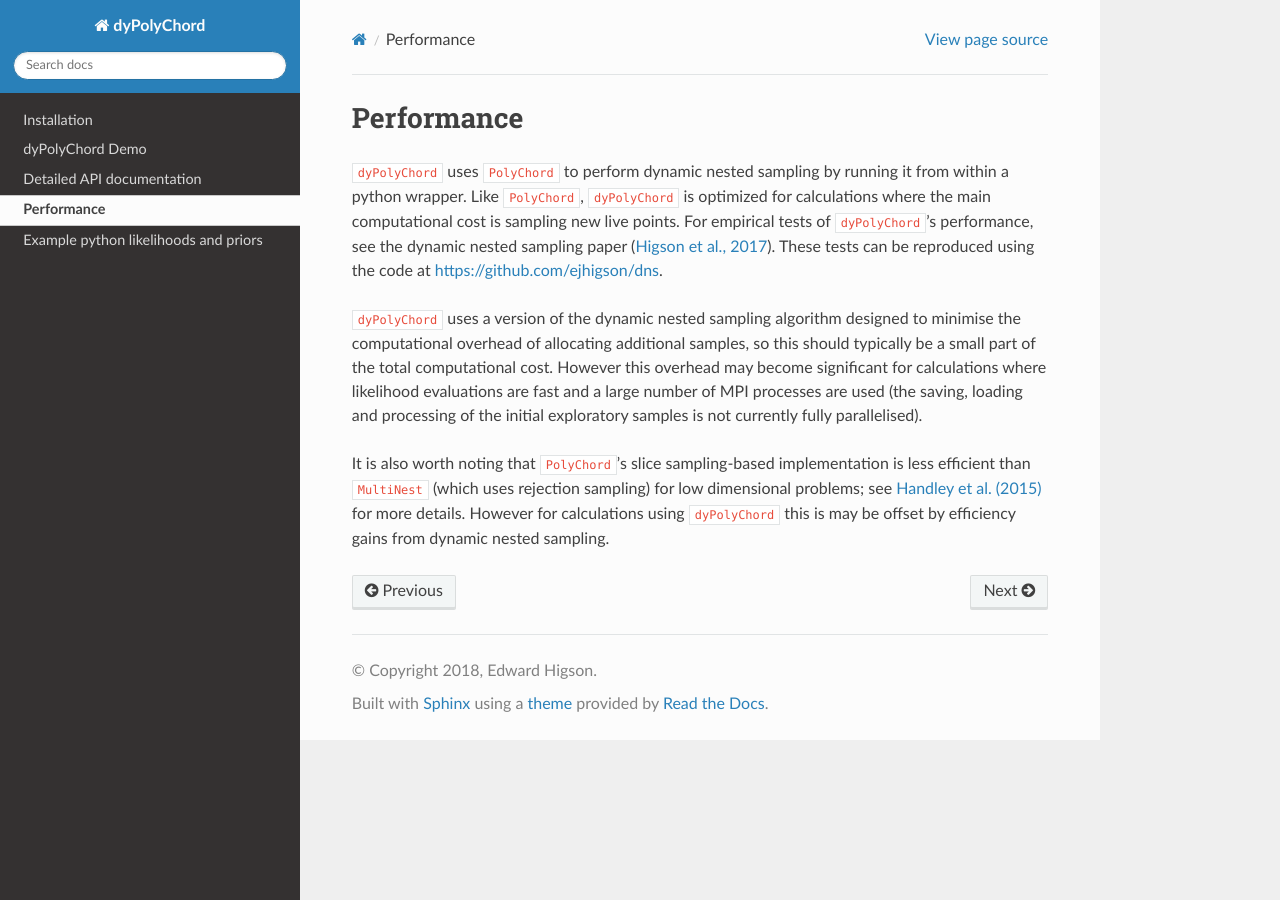
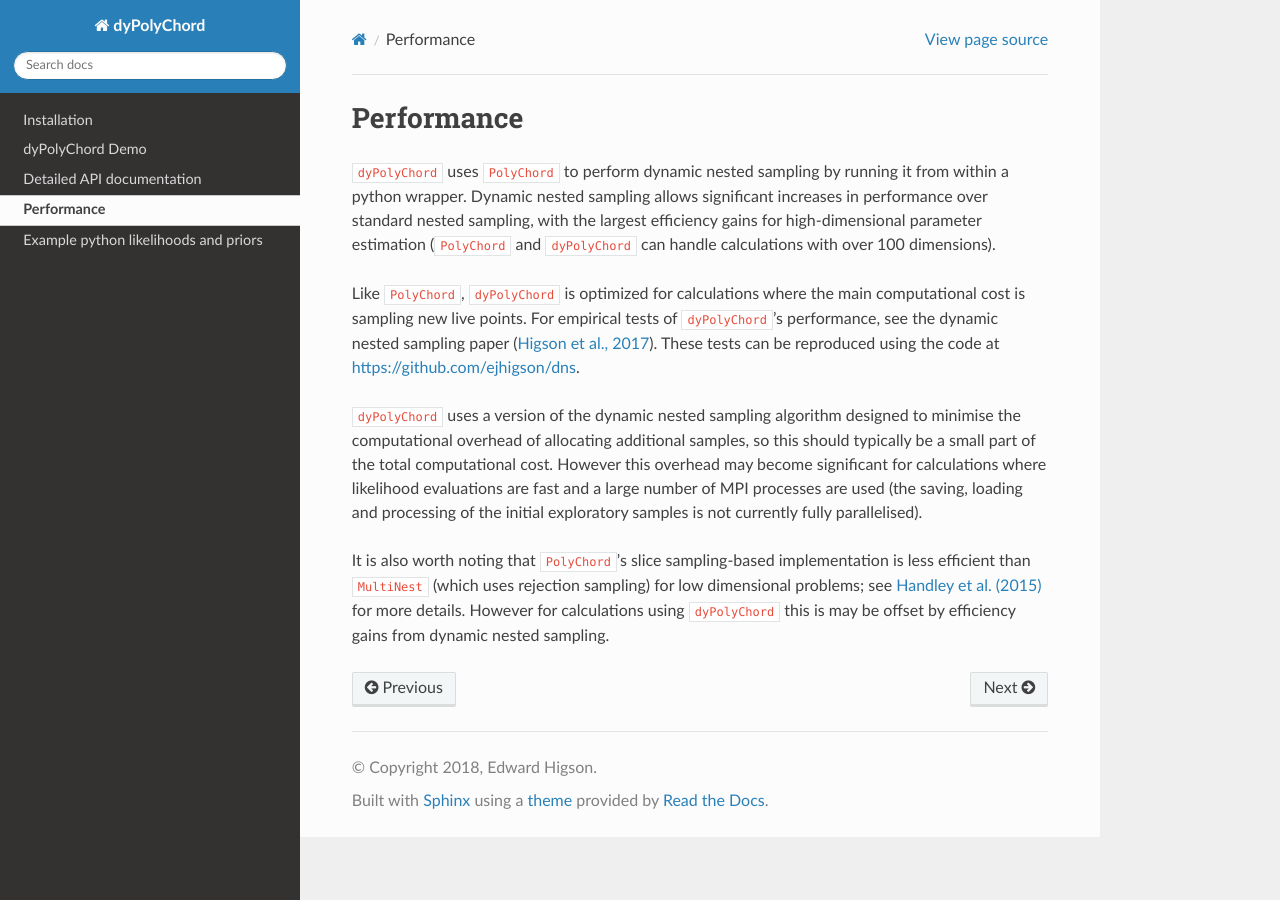
Before and after one commit to ejhigson/dyPolyChord, a Sphinx documentation site: the page built from docs/performance.rst, in a window 1280 px wide. Built offline with Sphinx 7.4.7 and the Read the Docs theme 2.0.0, drawn with Linux system fonts in a browser that asks for light colours.

Commit message:
added mention of high-dimensional parameter estimation

```diff
--- a/docs/performance.rst
+++ b/docs/performance.rst
@@ -4,6 +4,8 @@ Performance
 ===========
 
 ``dyPolyChord`` uses ``PolyChord`` to perform dynamic nested sampling by running it from within a python wrapper.
+Dynamic nested sampling allows significant increases in performance over standard nested sampling, with the largest efficiency gains for high-dimensional parameter estimation (``PolyChord`` and ``dyPolyChord`` can handle calculations with over 100 dimensions).
+
 Like ``PolyChord``, ``dyPolyChord`` is optimized for calculations where the main computational cost is sampling new live points.
 For empirical tests of ``dyPolyChord``'s performance, see the dynamic nested sampling paper (`Higson et al., 2017 <https://arxiv.org/abs/1704.03459>`_).
 These tests can be reproduced using the code at https://github.com/ejhigson/dns.
```
